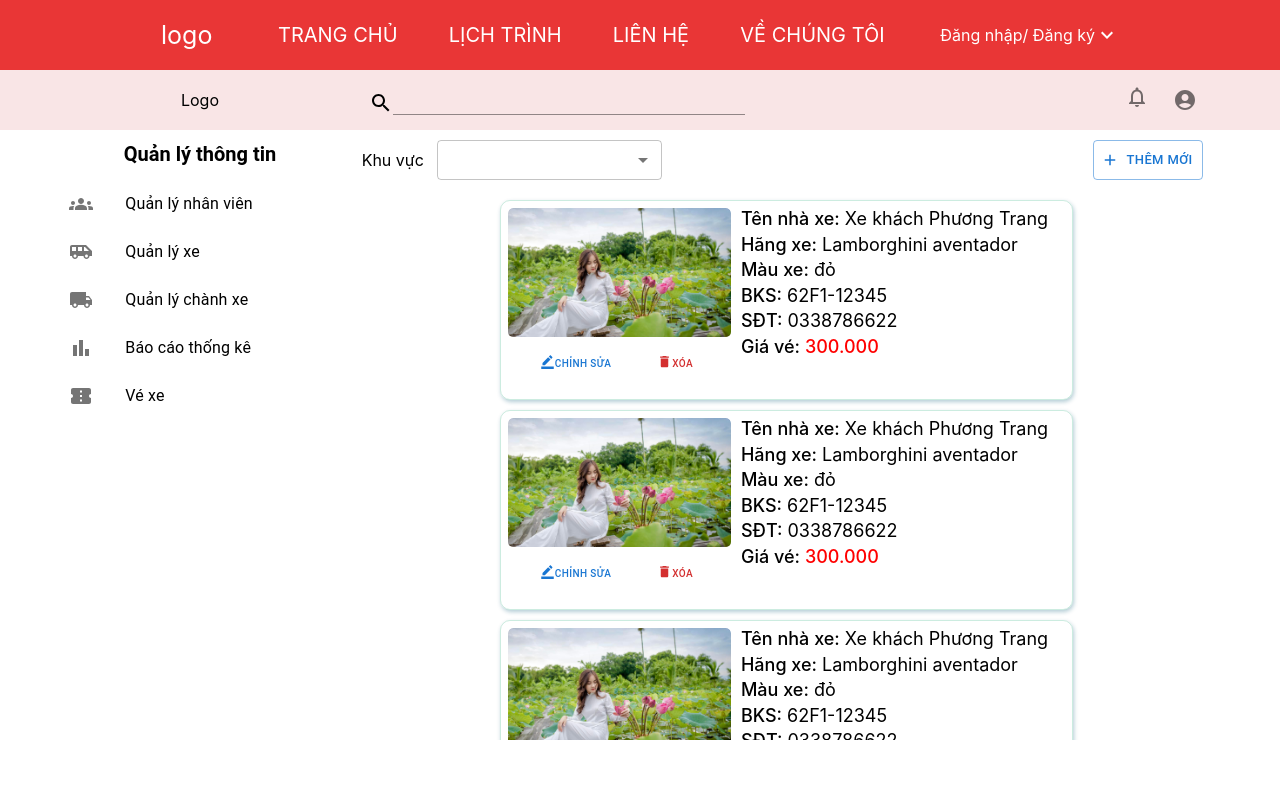
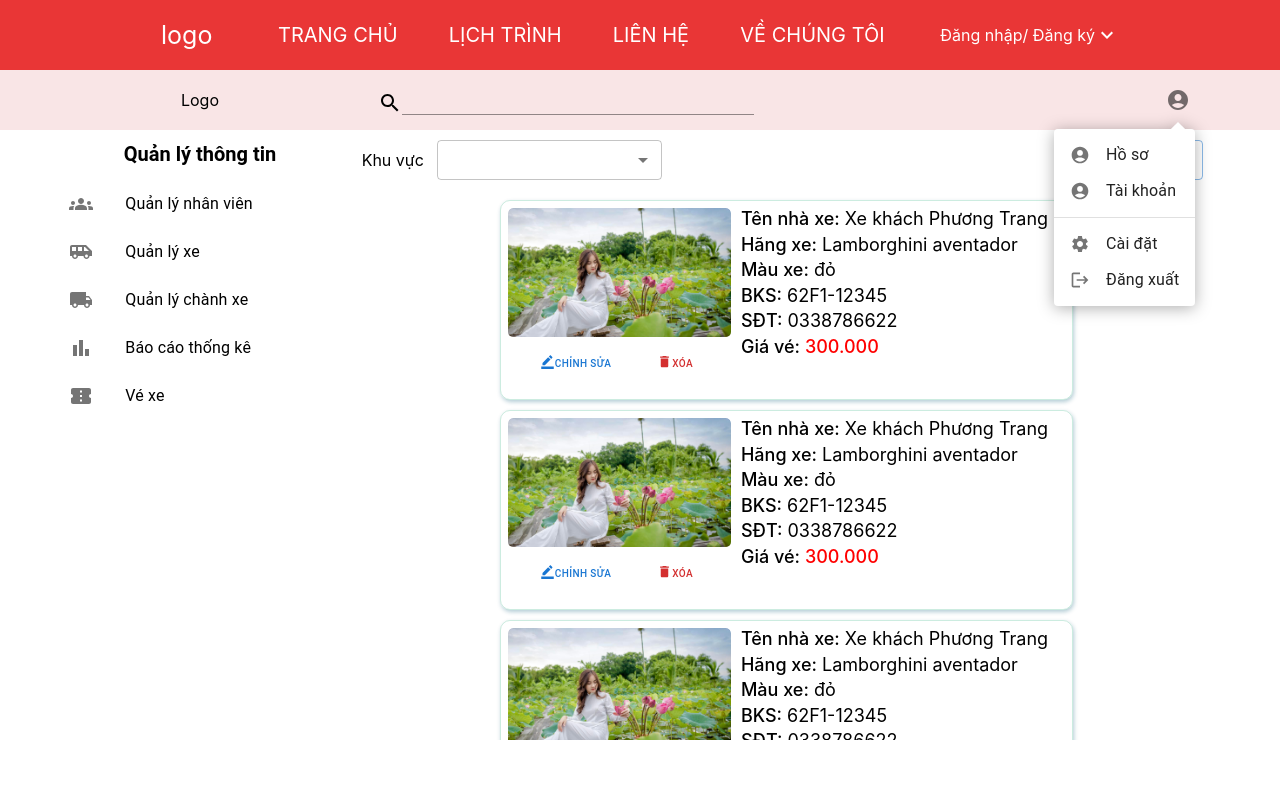
Before and after one commit to torinoutacnh/logistic, a Next.js app: page /admin in a window 1280 px wide. Both pictures are taken after a click on the button "Cài đặt tài khoản". Shown: the top 800 px of the page. Built offline with nearby package versions, Linux system fonts and the light colour scheme.

Commit message:
Update account

```diff
--- a/src/components/Page/Admin/index.tsx
+++ b/src/components/Page/Admin/index.tsx
@@ -1,7 +1,7 @@
 import styles from './admin.module.scss'
 import * as React from 'react';
-import Image from 'next/image'
-import { Grid, TextField, Box, List, ListSubheader, ListItemButton, ListItemIcon, ListItemText, Collapse, FormControl, MenuItem, Select, SelectChangeEvent, Button, IconButton, Stack } from '@mui/material'
+import Image from 'next/image';
+import { Grid, TextField, Box, List, ListSubheader, ListItemButton, ListItemIcon, ListItemText, Collapse, FormControl, MenuItem, Select, SelectChangeEvent, Button, IconButton, Stack, Tooltip, Menu, Divider } from '@mui/material'
 import SearchIcon from '@mui/icons-material/Search';
 import AccountCircleIcon from '@mui/icons-material/AccountCircle';
 import NotificationsNoneIcon from '@mui/icons-material/NotificationsNone';
@@ -14,17 +14,19 @@ import { ListiItemAdmin } from './ListItemAdmin';
 import ConfirmationNumberIcon from '@mui/icons-material/ConfirmationNumber';
 import BarChartIcon from '@mui/icons-material/BarChart';
 import GroupsIcon from '@mui/icons-material/Groups';
+import Settings from "@mui/icons-material/Settings";
+import Logout from "@mui/icons-material/Logout";
 
 export const Admin = () => {
-    const [open1, setOpen1] = React.useState(false);
-    const [open2, setOpen2] = React.useState(false);
+    const [anchorEl, setAnchorEl] = React.useState<null | HTMLElement>(null);
+    const open = Boolean(anchorEl);
 
-    const handleClick1 = () => {
-        setOpen1(!open1);
+    const handleClick = (event: React.MouseEvent<HTMLElement>) => {
+        setAnchorEl(event.currentTarget);
     };
 
-    const handleClick2 = () => {
-        setOpen2(!open2);
+    const handleClose = () => {
+        setAnchorEl(null);
     };
 
     const [area, setArea] = React.useState('');
@@ -112,25 +114,82 @@ export const Admin = () => {
                                 />
                             </Box>
                             <div className={styles.icon}>
-                            <Stack direction="row" spacing={1}>
-                                <IconButton aria-label="notify" onClick={handleClick1}>
 
-                                    <div className={styles.account}>
-                                        <List
-                                            sx={{ width: '10%', p: 0 }}
-                                            component="nav"
-                                            aria-labelledby="nested-list-subheader"
+                                <Box sx={{ display: "flex", alignItems: "center", textAlign: "center" }}>
+                                    <Tooltip title="Cài đặt tài khoản">
+                                        <IconButton
+                                            onClick={handleClick}
+                                            size="small"
+                                            sx={{ ml: 2 }}
+                                            aria-controls={open ? 'account-menu' : undefined}
+                                            aria-haspopup="true"
+                                            aria-expanded={open ? "true" : undefined}
                                         >
-                                            <NotificationsNoneIcon />
-
-
-                                        </List>
-                                    </div>
-                                </IconButton>
-                                <IconButton aria-label="account">
-                                    <AccountCircleIcon />
-                                </IconButton>
-                            </Stack>
+                                            <AccountCircleIcon />
+                                        </IconButton>
+                                    </Tooltip>
+                                </Box>
+                                <Menu
+                                    anchorEl={anchorEl}
+                                    id="account-menu"
+                                    open={open}
+                                    onClose={handleClose}
+                                    onClick={handleClose}
+                                    PaperProps={{
+                                    elevation: 0,
+                                    sx: {
+                                        overflow: "visible",
+                                        filter: "drop-shadow(0px 2px 8px rgba(0,0,0,0.32))",
+                                        mt: 1.5,
+                                        "& .MuiAvatar-root": {
+                                        width: 32,
+                                        height: 32,
+                                        ml: -0.5,
+                                        mr: 1
+                                        },
+                                        "&:before": {
+                                        content: '""',
+                                        display: "block",
+                                        position: "absolute",
+                                        top: 0,
+                                        right: 12,
+                                        width: 10,
+                                        height: 10,
+                                        bgcolor: "background.paper",
+                                        transform: "translateY(-50%) rotate(45deg)",
+                                        zIndex: 0
+                                        }
+                                    }
+                                    }}
+                                    transformOrigin={{ horizontal: "right", vertical: "top" }}
+                                    anchorOrigin={{ horizontal: "right", vertical: "bottom" }}
+                                >
+                                    <MenuItem>
+                                        <ListItemIcon>
+                                            <AccountCircleIcon fontSize="small" />
+                                        </ListItemIcon>
+                                        Hồ sơ
+                                    </MenuItem>
+                                    <MenuItem>
+                                        <ListItemIcon>
+                                            <AccountCircleIcon fontSize="small" />
+                                        </ListItemIcon>
+                                        Tài khoản
+                                    </MenuItem>
+                                    <Divider />
+                                    <MenuItem>
+                                        <ListItemIcon>
+                                            <Settings fontSize="small" />
+                                        </ListItemIcon>
+                                        Cài đặt
+                                    </MenuItem>
+                                    <MenuItem>
+                                        <ListItemIcon>
+                                            <Logout fontSize="small" />
+                                        </ListItemIcon>
+                                        Đăng xuất
+                                    </MenuItem>
+                                </Menu>
                             </div>
                         </div>
                     </div>
```
